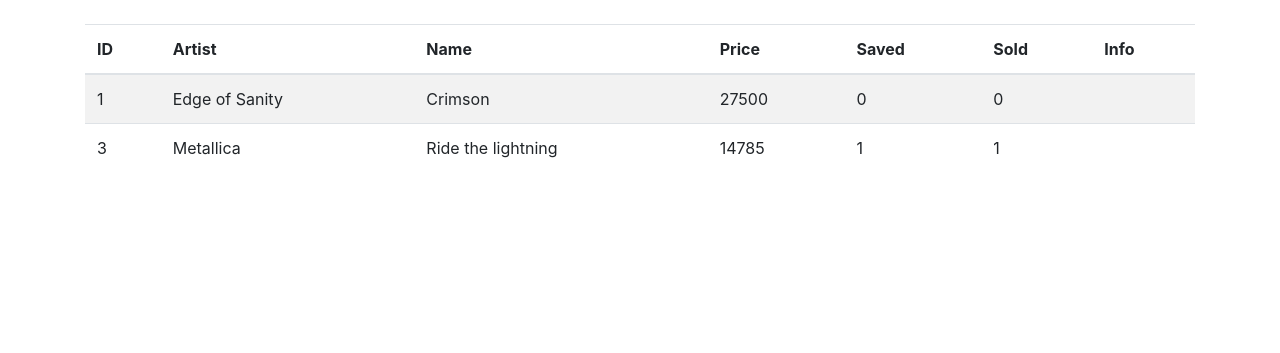
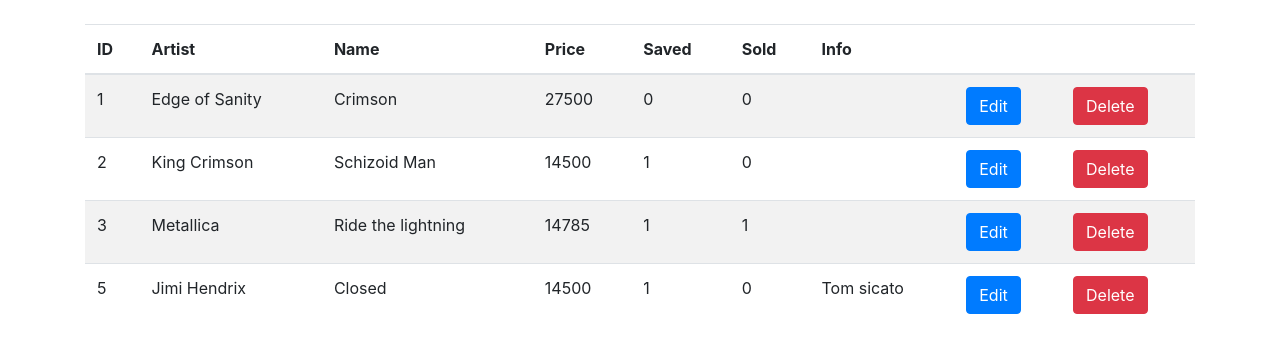
Before and after one commit to kanguarrovi/Catalox, a Flask app: page /edit in a window 1280 px wide. Shown: the part 56-409 px from the top of the page. Run offline with Flask 2, Linux system fonts and the light colour scheme; data comes from the database, SQL or seed files in the repository; both versions use the stored data as it was after the commit; some libraries are stand-ins or nearby versions.

Commit message:
Delete option on Edit

```diff
--- a/app.py
+++ b/app.py
@@ -81,6 +81,16 @@
 		msg = 'No Articles found'
 		return render_template('edit.html', msg = msg)
 
+
+@app.route('/delete_album/<string:id>', methods=['POST'])
+def delete_album(id):
+	con = sql.connect("database/vinyl-catalox.db")
+	cur = con.cursor()
+	cur.execute("DELETE FROM vinyl WHERE id=" + id)
+	con.commit()
+	cur.close()
+	return redirect(url_for('edit'))
+
 if __name__ == '__main__':
 	app.secret_key = 'thereisnothingtodo'
 	app.run(debug=True)
--- a/templates/edit.html
+++ b/templates/edit.html
@@ -12,11 +12,12 @@
         <th>Saved</th>
         <th>Sold</th>
         <th>Info</th>
+        <th></th>
+        <th></th>
       </tr>
     </thead>
     {% endif %}
     {% for album in albums %}
-      {% if not album.saved or album.sold %}
         <tr>
           <td>{{album.id}}</td>
           <td>{{album.artist}}</td>
@@ -25,8 +26,13 @@
           <td>{{album.saved}}</td>
           <td>{{album.sold}}</td>
           <td>{{album.info}}</td>
+          <td><button type="button" class="btn btn-primary">Edit</button></td>
+          <td>
+            <form action="/delete_album/{{album.id}}" method="POST">
+              <input type="submit" class="btn btn-danger" value="Delete" />
+            </form>
+          </td>
         </tr>
-      {% endif %}
     {% endfor %}
   </table>
 {% endblock %}
```
Also changed, not shown: database/vinyl-catalox.db.
